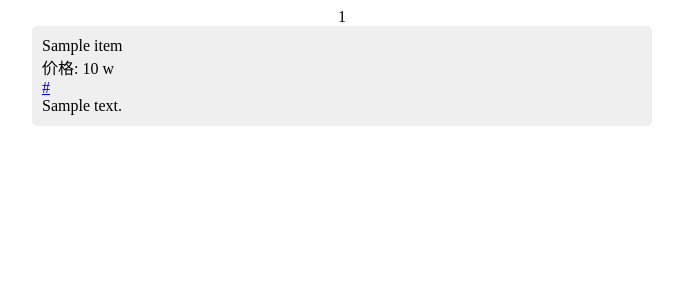
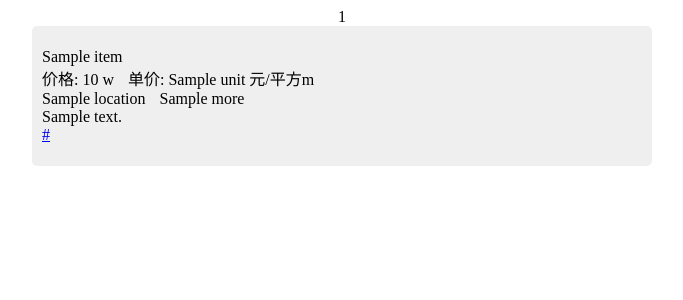
Before and after one commit to hellopanpan/django2-panpan, a Django app: template xpanpan/templates/home.html in a window 1280 px wide. Shown: the top 300 px of the page, without its empty margins (298-981 px from the left). Run offline with Django 3.2, Linux system fonts and the light colour scheme; the template is opened without the code that fills it: most values are stand-ins (such as "Sample title", 1, 10 or a date in 2020).

Commit message:
增加展示

```diff
--- a/xpanpan/models.py
+++ b/xpanpan/models.py
@@ -13,4 +13,7 @@ class Movies(mongoengine.Document):
     title = mongoengine.StringField(max_length=30)
     link = mongoengine.StringField(max_length=30)
     desc = mongoengine.StringField(max_length=30)
+    location = mongoengine.StringField(max_length=30)
     price = mongoengine.IntField()
+    unit = mongoengine.IntField()
+    more = mongoengine.StringField(max_length=30)
--- a/xpanpan/templates/home.html
+++ b/xpanpan/templates/home.html
@@ -9,7 +9,7 @@
             align-items: center;
         }
         .item{
-            height: 80px;
+            height: 120px;
             max-width: 950px;
             min-width: 600px;
             display: flex;
@@ -29,9 +29,16 @@
     {% for item in data %}
     <li class="item">
         <span>{{item.title}}</span>
-        <span>价格: {{item.price}} w</span>
+        <div>
+            <span>价格: {{item.price}} w</span>
+            <span style="margin-left: 10px"> 单价: {{item.unit}} 元/平方m</span>
+        </div>
+        <div>
+            <span>{{item.location}}</span>
+            <span style="margin-left: 10px">{{item.more}}</span>
+        </div>
+        <span>{{item.desc}}</span>
         <a href="{{item.link}}" target="_blank" >{{item.link}}</a>
-        <span>{{item.desc}}</span>
     </li>
     {% endfor%}
  {% endif %}
```
